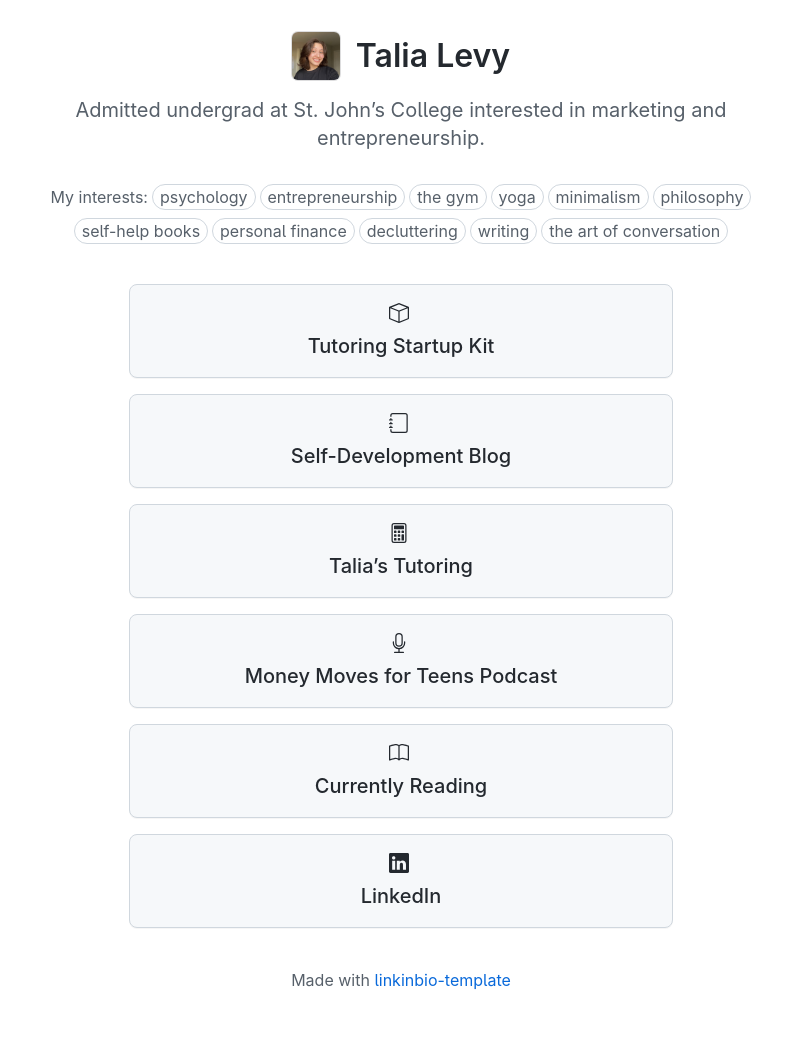
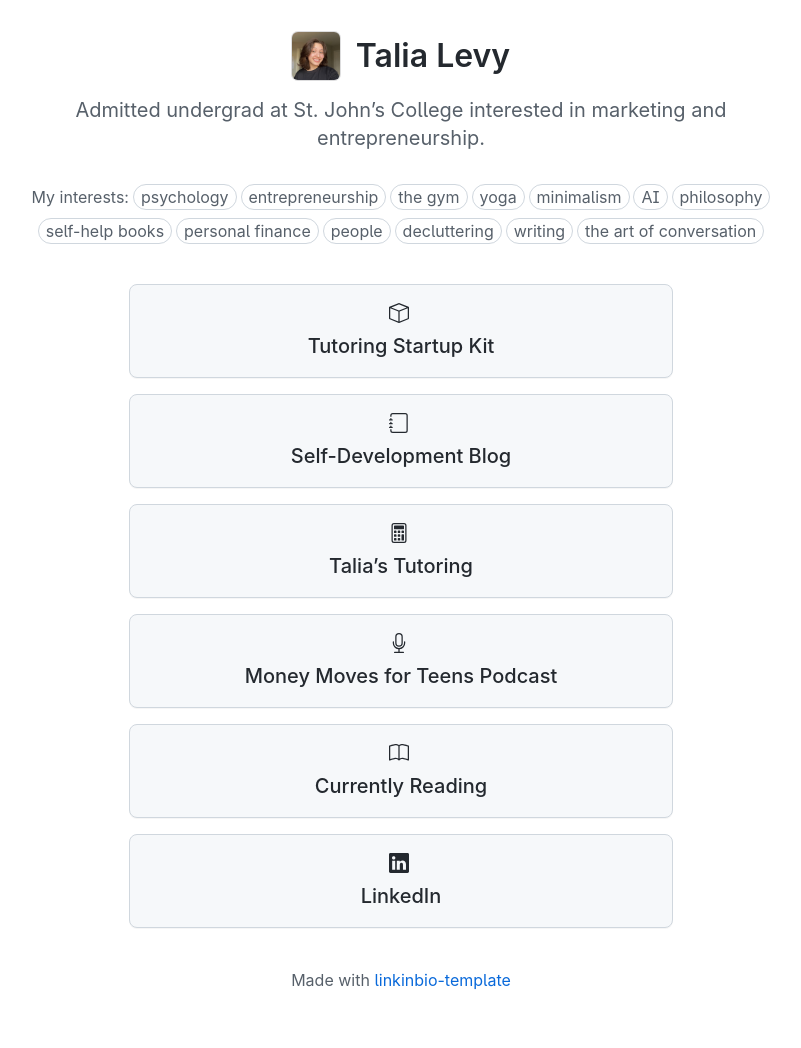
Before and after one commit to tslevy/linkinbio, a Jekyll site: the page built from index.md, in a window 1280 px wide. Shown: the whole page, without its empty margins (239-1040 px from the left). Built offline with Jekyll 4.4.1, drawn with Linux system fonts in a browser that asks for light colours; our own code applies the rules of GitHub Pages for plain Markdown files.

Commit message:
Update interests.yml

```diff
--- a/_data/interests.yml
+++ b/_data/interests.yml
@@ -3,9 +3,11 @@
 - the gym
 - yoga
 - minimalism
+- AI
 - philosophy
 - self-help books
 - personal finance
+- people
 - decluttering
 - writing
 - the art of conversation
```
